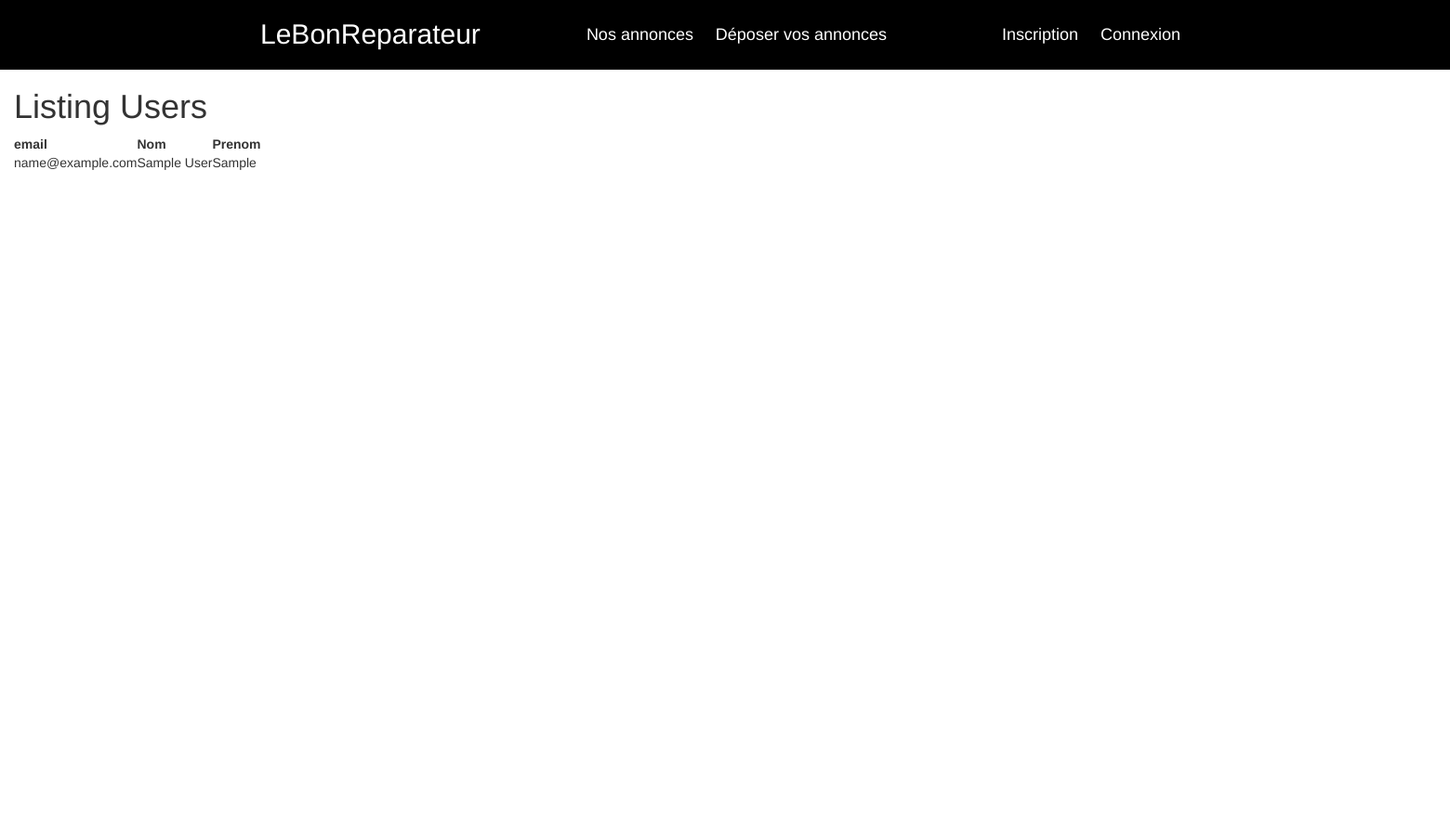
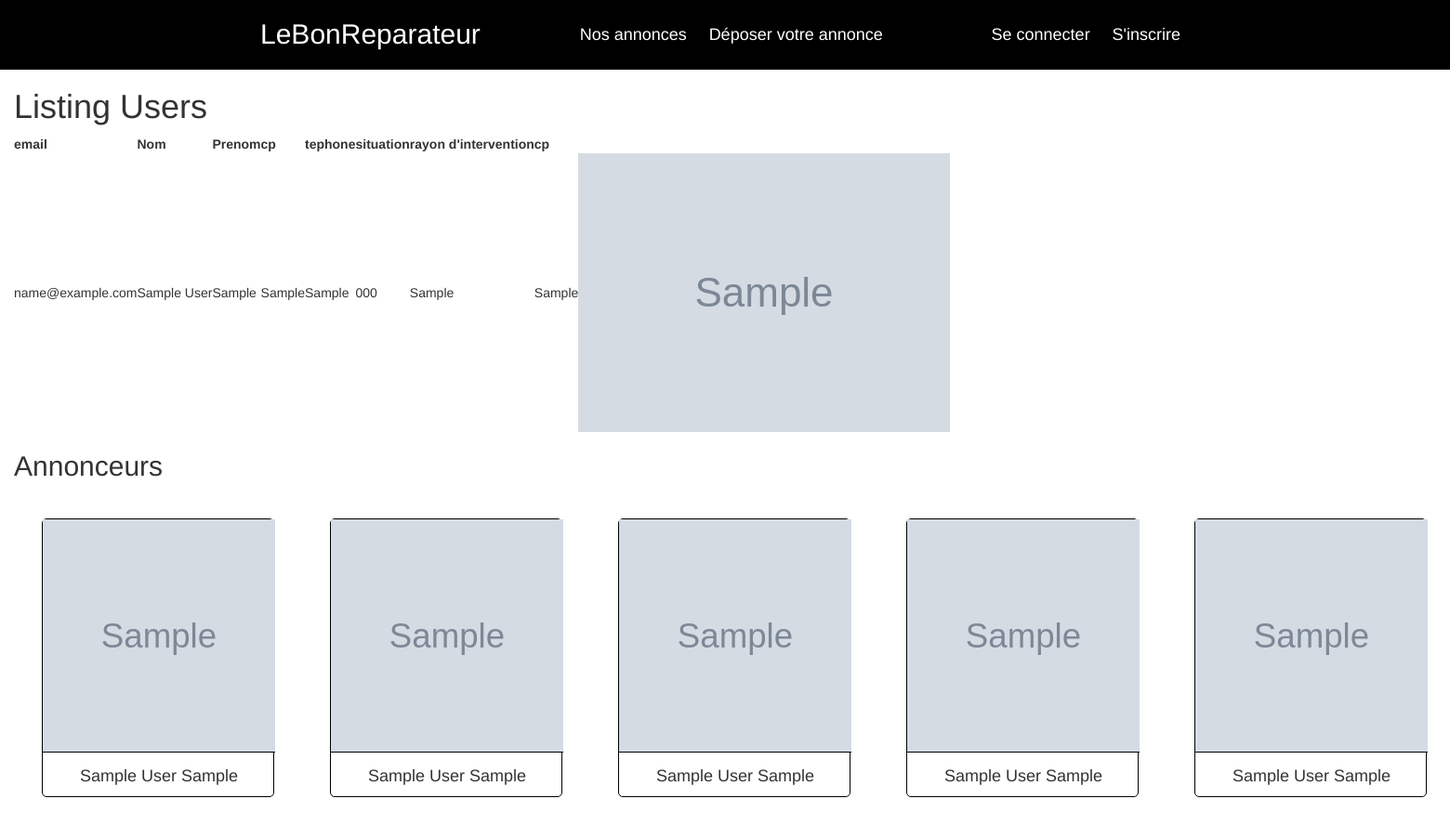
Before and after one commit to gaelgf/leBonReparateur, a Rails app: page /users in a window 1560 px wide. Shown: the whole page at 93% size. Before the commit the page ends 183 px from the top, so only its background shows below. Run offline with Rails 7, Linux system fonts and the light colour scheme; tables that the repository leaves empty hold one stand-in row (values such as "Sample post"); grey boxes marked "Sample" are stand-in pictures; style sheets or scripts are compiled from the project's sources; parts of the project's set-up code (start-up, migrations or seed data) failed here and were passed over; some libraries are stand-ins or nearby versions.

Commit message:
update page annonces, add disconnect, login, sign-in in menu

```diff
--- a/projet-rails/app/assets/stylesheets/home.css
+++ b/projet-rails/app/assets/stylesheets/home.css
@@ -100,3 +100,32 @@ a:link{
 .nav{
 
 }
+
+/* NEXT */
+.listeAnnonces{
+  display: flex;
+  flex-direction: row;
+  justify-content: space-between;
+}
+.annonce{
+  border: 1px solid black;
+  width:250px;
+  height: 300px;
+  border-radius: 5px;
+  margin: 30px;
+}
+
+.annonce img{
+  width: 250px;
+  height: 250px;
+}
+.annonce div{
+  height:50px;
+  width:250px;
+  border-top: 1px solid black;
+}
+.annonce div p{
+  line-height: 50px;
+  font-size: 18px;
+  text-align: center;
+}
--- a/projet-rails/app/views/layouts/application.html.erb
+++ b/projet-rails/app/views/layouts/application.html.erb
@@ -15,14 +15,23 @@
       <div class="items-nav">
         <h2><a href="/">LeBonReparateur</a></h2>
         <ul>
-          <li><a href="users">Nos annonces</a></li>
-          <li><a href="users/edit">Déposer vos annonces</a></li>
+          <li><a href="/users">Nos annonces</a></li>
+          <% if user_signed_in? %>
+          <li><a href="">Déposer votre annonce</a></li>
+          <% else %>
+          <li><a href="/users/edit">Déposer votre annonce</a></li>
+          <% end %>
         </ul>
         <ul>
-          <li><a href="">Inscription</a></li>
-          <li><a href="">Connexion</a></li>
+          <% if user_signed_in? %>
+      			<li><a href=""><%= link_to 'Se déconnecter', destroy_user_session_path, method: :delete %></a></li>
+      		<% else %>
+      			<li><a href=""><%= link_to 'Se connecter', new_user_session_path%></a></li>
+            <li><a href="">S'inscrire</a></li>
+      		<% end %>
+
+
         </ul>
-
 
       </div>
     </div>
--- a/projet-rails/app/views/users/index.html.erb
+++ b/projet-rails/app/views/users/index.html.erb
@@ -6,6 +6,11 @@
       <th>email</th>
       <th>Nom</th>
       <th>Prenom</th>
+      <th>cp</th>
+      <th>tephone</th>
+      <th>situation</th>
+      <th>rayon d'intervention</th>
+      <th>cp</th>
     </tr>
   </thead>
 
@@ -15,7 +20,40 @@
         <td><%= user.email %></td>
         <td><%= user.nom %></td>
         <td><%= user.prenom %></td>
+        <td><%= user.cp %></td>
+        <td><%= user.adresse %></td>
+        <td><%= user.telephone %></td>
+        <td><%= user.situation %></td>
+        <td><%= user.rayonIntervention %></td>
+        <td><%= image_tag(user.avatar.url(:thumb)) %></td>
       </tr>
     <% end %>
   </tbody>
 </table>
+
+<h2>Annonceurs</h2>
+<div class="listeAnnonces">
+
+  <% @users.each do |user| %>
+    <div class="annonce">
+      <%= image_tag(user.avatar.url(:medium)) %>
+      <div><p><%= user.nom %> <%= user.prenom %></p></div>
+    </div>
+    <div class="annonce">
+      <%= image_tag(user.avatar.url(:medium)) %>
+      <div><p><%= user.nom %> <%= user.prenom %></p></div>
+    </div>
+    <div class="annonce">
+      <%= image_tag(user.avatar.url(:medium)) %>
+      <div><p><%= user.nom %> <%= user.prenom %></p></div>
+    </div>
+    <div class="annonce">
+      <%= image_tag(user.avatar.url(:medium)) %>
+      <div><p><%= user.nom %> <%= user.prenom %></p></div>
+    </div>
+    <div class="annonce">
+      <%= image_tag(user.avatar.url(:medium)) %>
+      <div><p><%= user.nom %> <%= user.prenom %></p></div>
+    </div>
+  <% end %>
+</div>
```
